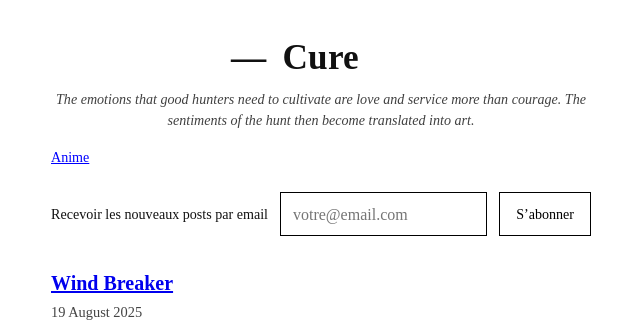
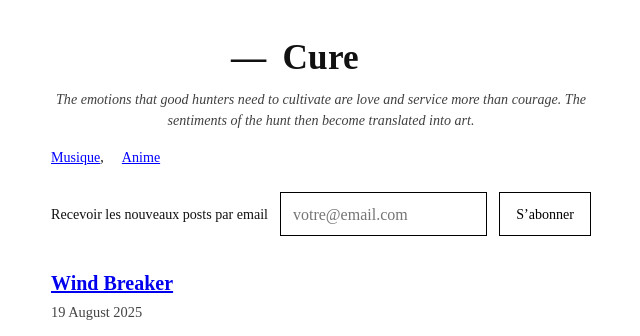
Before and after one commit to equipedenuit/cure, a Jekyll site: the page built from index.html, in a window 1280 px wide and 900 px high. Shown: the top 336 px of the window, without its empty margins (319-959 px from the left). Built offline with Jekyll 4.4.1, drawn with Linux system fonts in a browser that asks for light colours; some web fonts are replaced; the list of posts is cut into pages by our own code.

Commit message:
Update Articles “2025-08-17-no-joy-jelly-meadow-bright-feat-fire-toolz”

```diff
--- a/_posts/2025-08-17-no-joy-jelly-meadow-bright-feat-fire-toolz.md
+++ b/_posts/2025-08-17-no-joy-jelly-meadow-bright-feat-fire-toolz.md
@@ -2,6 +2,8 @@
 title: No Joy - Jelly Meadow Bright feat. Fire-Toolz
 date: 2025-08-17T11:39:00.000+02:00
 youtube_id: HXie0A23LM0
+categories:
+  - Musique
 ---
 {% include yt.html id="HXie0A23LM0" %}
 
```
